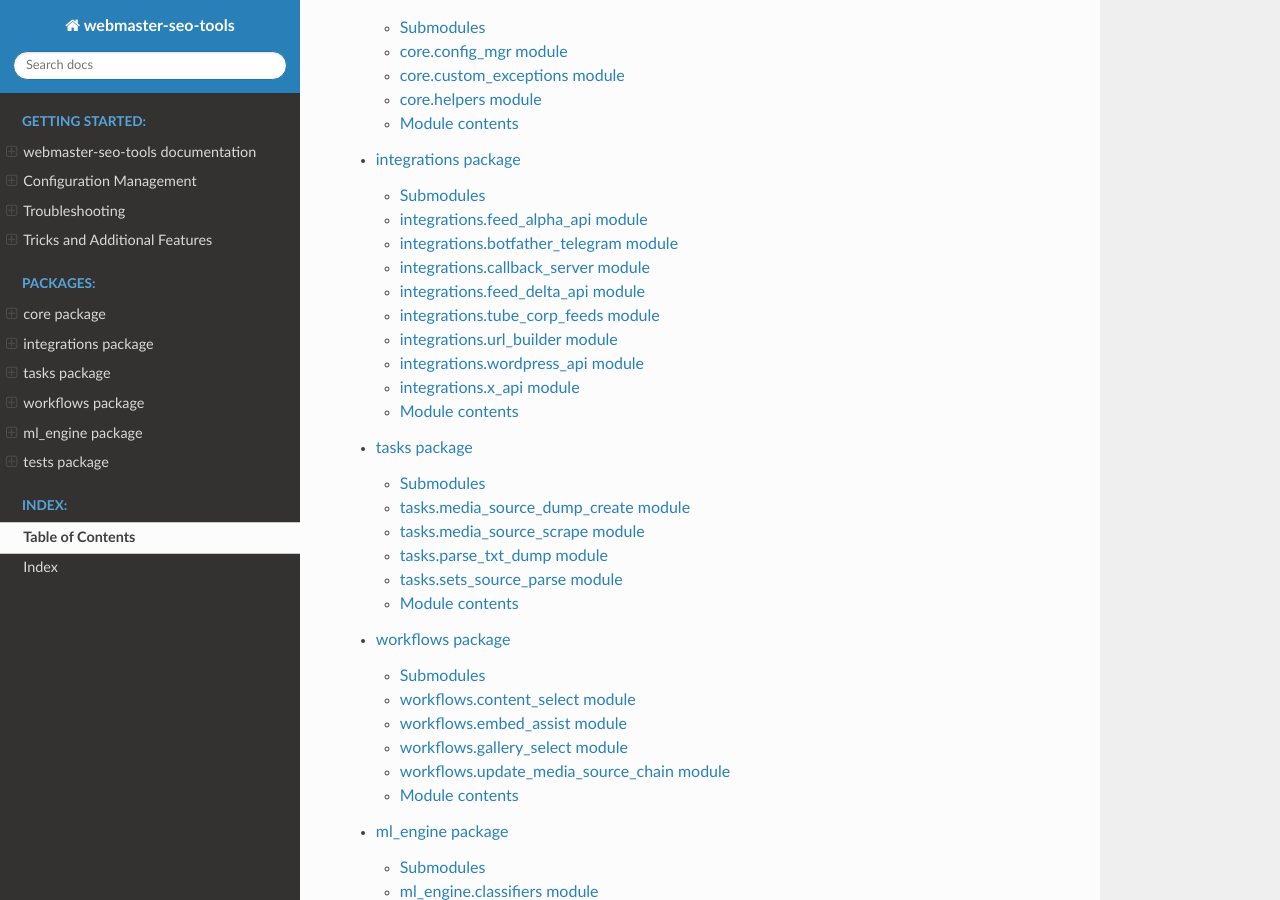
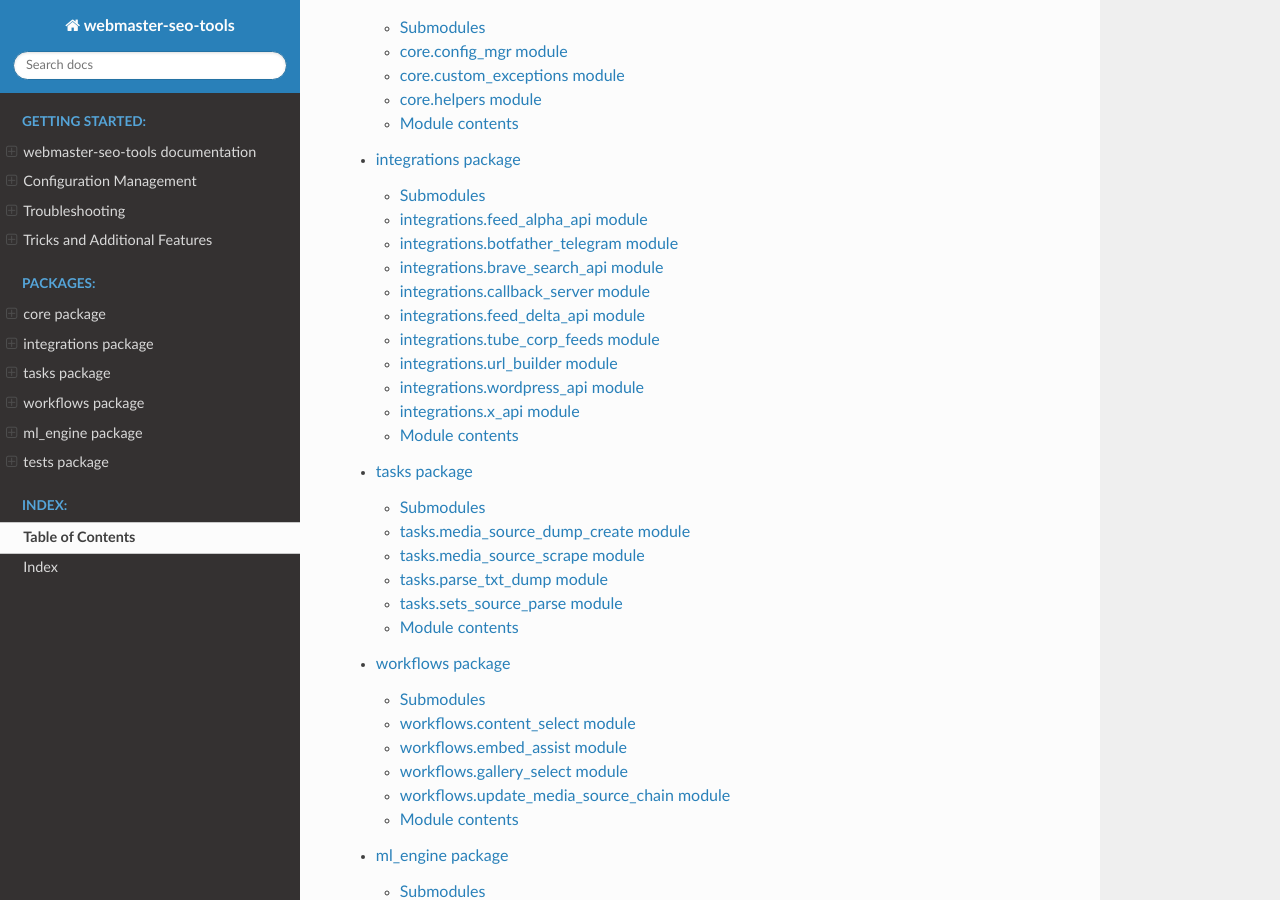
Before and after one commit to Urbine/PostWizardX3, a Sphinx documentation site: the page built from docs/source/index.rst, in a window 1280 px wide and 900 px high, scrolled down 1212 px. Built offline with Sphinx 7.4.7 and the Read the Docs theme 3.1.0, drawn with Linux system fonts in a browser that asks for light colours.

Commit message:
docs(integrations): document Brave Search API
docs/source/integrations.rst: add integrations.brave_search_api automodule block.

```diff
--- a/docs/source/integrations.rst
+++ b/docs/source/integrations.rst
@@ -67,6 +67,14 @@ integrations.botfather\_telegram module
    :undoc-members:
    :show-inheritance:
 
+integrations.brave\_search\_api module
+--------------------------------------
+
+.. automodule:: integrations.brave_search_api
+   :members:
+   :undoc-members:
+   :show-inheritance:
+
 integrations.callback\_server module
 ------------------------------------
 
```
